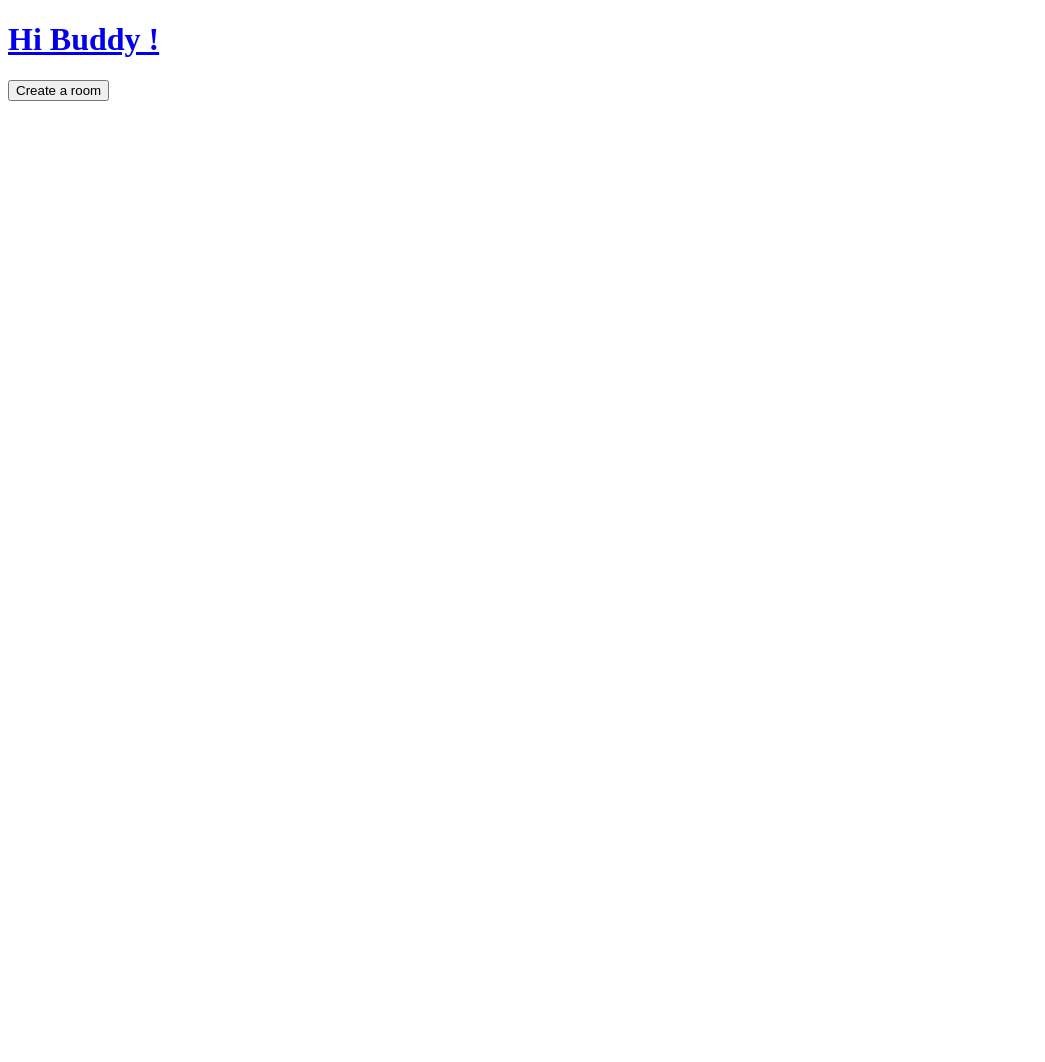
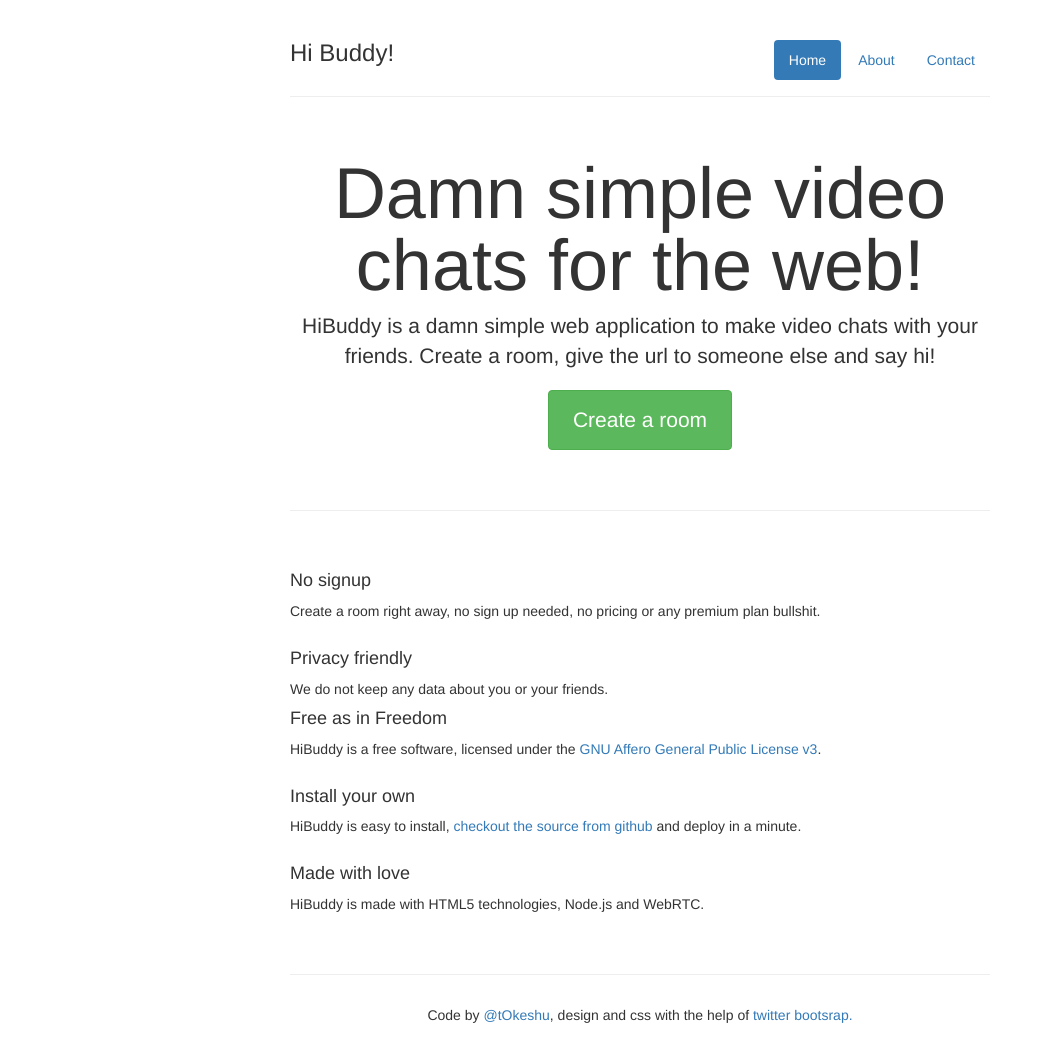
Before and after one commit to tOkeshu/hibuddy, a website: page public/index.html in a window 1280 px wide. Shown: the whole page, without its empty margins (0-1045 px from the left). Before the commit the page ends 800 px from the top, so only its background shows below. Drawn offline with nearby package versions, Linux system fonts and the light colour scheme; files that its build step writes are made by us from their sources.

Commit message:
Implement front page

```diff
--- a/public/hibuddy.css
+++ b/public/hibuddy.css
@@ -0,0 +1,37 @@
+/* Twitter Bootstrap Narrow marketing css */
+body {
+    padding-top: 20px;
+    padding-bottom: 40px;
+}
+
+footer {
+    text-align: center;
+}
+
+.container-narrow {
+    margin: 0 auto;
+    max-width: 700px;
+}
+.container-narrow > hr {
+    margin: 30px 0;
+}
+
+.propaganda {
+    margin: 60px 0;
+    text-align: center;
+}
+.propaganda h1 {
+    font-size: 72px;
+    line-height: 1;
+}
+.propaganda .btn {
+    font-size: 21px;
+    padding: 14px 24px;
+}
+
+.marketing.bullshit {
+    margin: 60px 0;
+}
+.marketing.bullshit p + h4 {
+    margin-top: 28px;
+}
--- a/public/index.html
+++ b/public/index.html
@@ -1,25 +1,71 @@
-<!doctype html>
-<html>
-<head>
+<!DOCTYPE html>
+<html lang="en">
+  <head>
+    <meta charset="utf-8">
+    <title>Hi Buddy</title>
+    <meta name="viewport" content="width=device-width, initial-scale=1.0">
 
-  <meta charset="utf-8"/>
-  <title>Hi Buddy !</title>
+    <link href="/static/lib/bootstrap.css" rel="stylesheet">
+    <link href="/static/lib/bootstrap-responsive.css" rel="stylesheet">
+    <link href="/static/hibuddy.css" rel="stylesheet">
+  </head>
 
-  <link type="text/css" href="/static/hibuddy.css" rel="stylesheet"/>
-  <script type="text/javascript" src="/static/lib/jquery-1.8.1.min.js"></script>
+  <body>
 
-</head>
-<body>
-  <div id="main">
+    <div class="container-narrow">
 
-    <header>
-      <h1 class="title"><a href="/">Hi Buddy !</a></h1>
-    </header>
+      <div class="masthead">
+        <ul class="nav nav-pills pull-right">
+          <li class="active"><a href="/">Home</a></li>
+          <li><a href="/about.html">About</a></li>
+          <li><a href="mailto:hi@hibuddy.org">Contact</a></li>
+        </ul>
+        <h3 class="muted">Hi Buddy!</h3>
 
-    <form method="POST" action="/rooms">
-      <input type="submit" value="Create a room"/>
-    </form>
+      </div>
 
-  </div>
-</body>
+      <hr>
+
+      <div class="propaganda">
+        <h1>Damn simple video chats for the web!</h1>
+        <p class="lead">HiBuddy is a damn simple web application to make video chats with your friends. Create a room, give the url to someone else and say hi!</p>
+        <form method="POST" action="/rooms">
+          <input type="submit" value="Create a room" class="btn btn-large btn-success"/>
+        </form>
+
+      </div>
+
+      <hr>
+
+      <div class="row-fluid marketing bullshit">
+        <div class="span6">
+          <h4>No signup</h4>
+          <p>Create a room right away, no sign up needed, no pricing or any premium plan bullshit.</p>
+
+          <h4>Privacy friendly</h4>
+          <p>We do not keep any data about you or your friends.</p>
+
+        </div>
+
+        <div class="span6">
+          <h4>Free as in Freedom</h4>
+          <p>HiBuddy is a free software, licensed under the <a href="http://www.gnu.org/licenses/agpl-3.0.html">GNU Affero General Public License v3</a>.</p>
+
+          <h4>Install your own</h4>
+          <p>HiBuddy is easy to install, <a href="https://github.com/tOkeshu/hibuddy">checkout the source from github</a> and deploy in a minute.</p>
+
+          <h4>Made with love</h4>
+          <p>HiBuddy is made with HTML5 technologies, Node.js and WebRTC.</p>
+        </div>
+      </div>
+
+      <hr>
+
+      <footer>
+        <p>Code by <a href="http://monkeypatch.me/~tOkeshu">@tOkeshu</a>, design and css with the help of <a href="http://twitter.github.com/bootstrap/">twitter bootsrap<a/>.</p>
+      </footer>
+
+    </div>
+  </body>
+
 </html>
```
